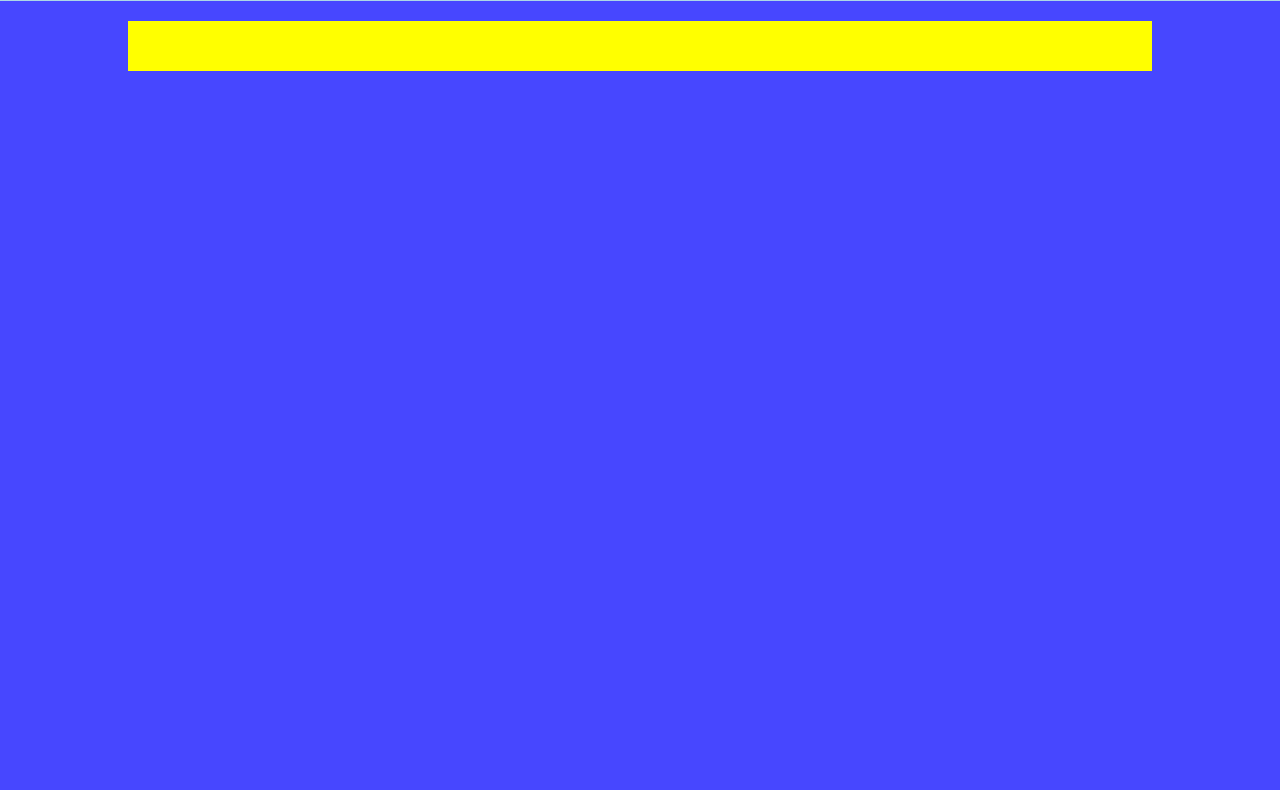
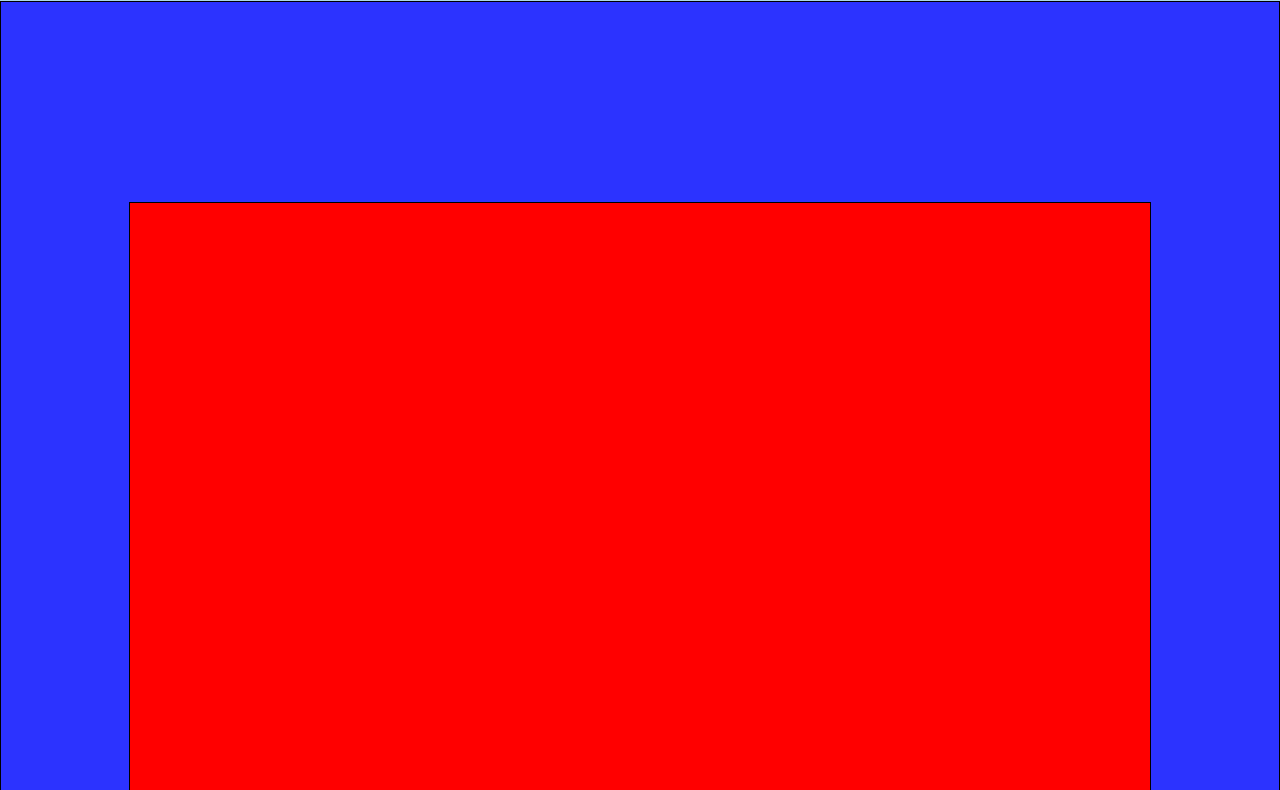
Before and after one commit to marcocnc/htmlcss-struttura-discord, a plain HTML site: page index.html in a window 1280 px wide. Shown: the part 49-839 px from the top of the page. Drawn offline with Linux system fonts and the light colour scheme.

Commit message:
[add] jumbotron

```diff
--- a/css/style.css
+++ b/css/style.css
@@ -5,7 +5,7 @@
 }
 
 header{
-    background-color: rgb(71, 71, 255);
+
     height: 1000px;
 }
 
@@ -13,9 +13,8 @@ header > section{
     background-color: lightblue;
     height: 50px;
     display:flex;
-    justify-content: center;
     align-items: center;
-    margin-bottom: 20px;
+
 }
 
 nav{
@@ -74,6 +73,19 @@ nav ul li a{
 }
 
 .jumbotron{
-    background-color: yellow;
+    background-color: rgb(44, 51, 255);
+    width: 100%;
+    height: 100%;
+    border: 1px solid black;
+    display: flex;
+    justify-content: center;
+    align-items: center;
+}
+
+.jumbotron .text{
+    height: 60%;
     width: 80%;
+    background-color: red;
+    border: 1px solid black;
+
 }
--- a/index.html
+++ b/index.html
@@ -26,7 +26,9 @@
         </section>
 
         <section class="jumbotron">
+            <div class="text">
 
+            </div>
         </section>
     </header>
 
```
